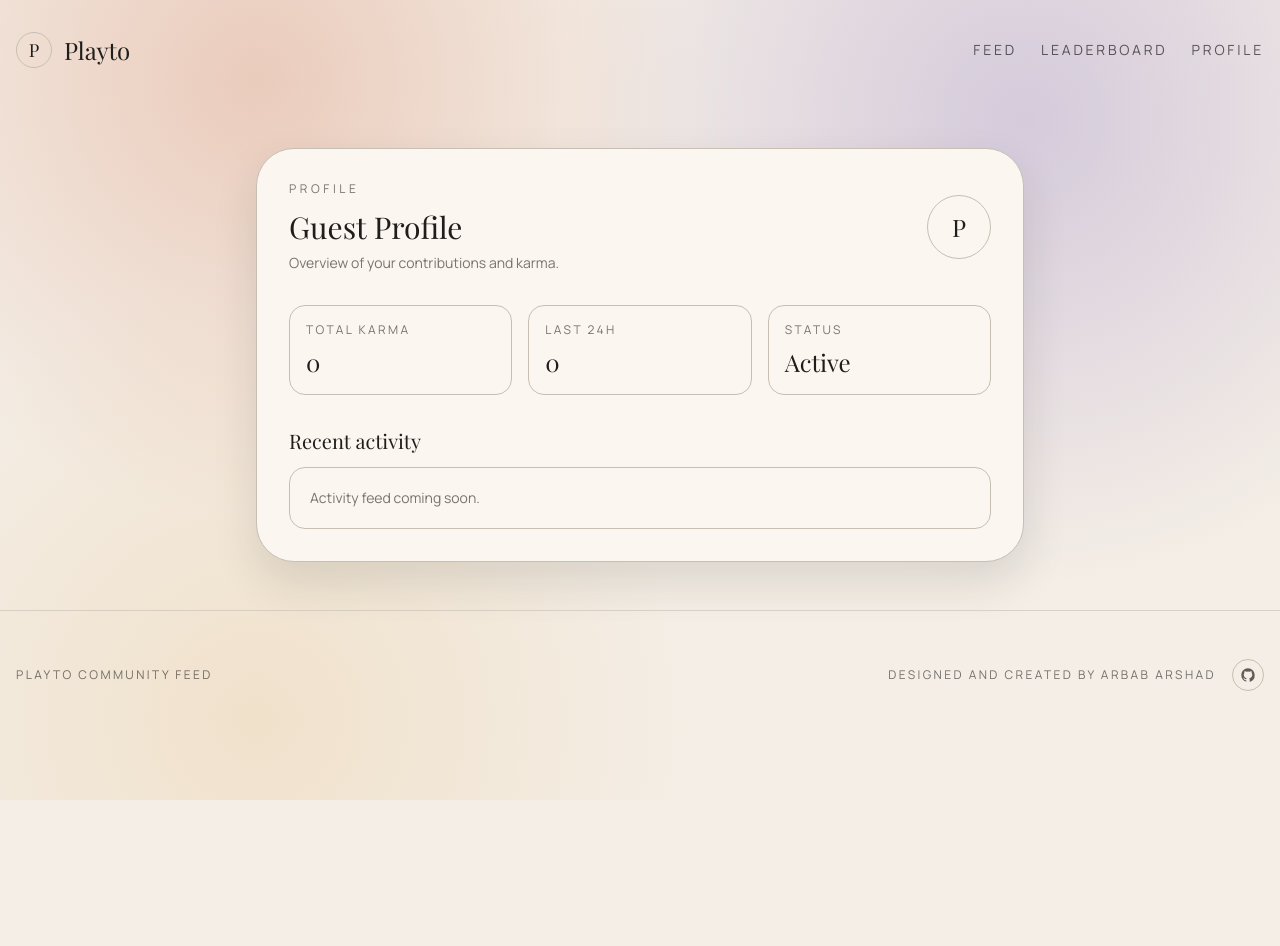
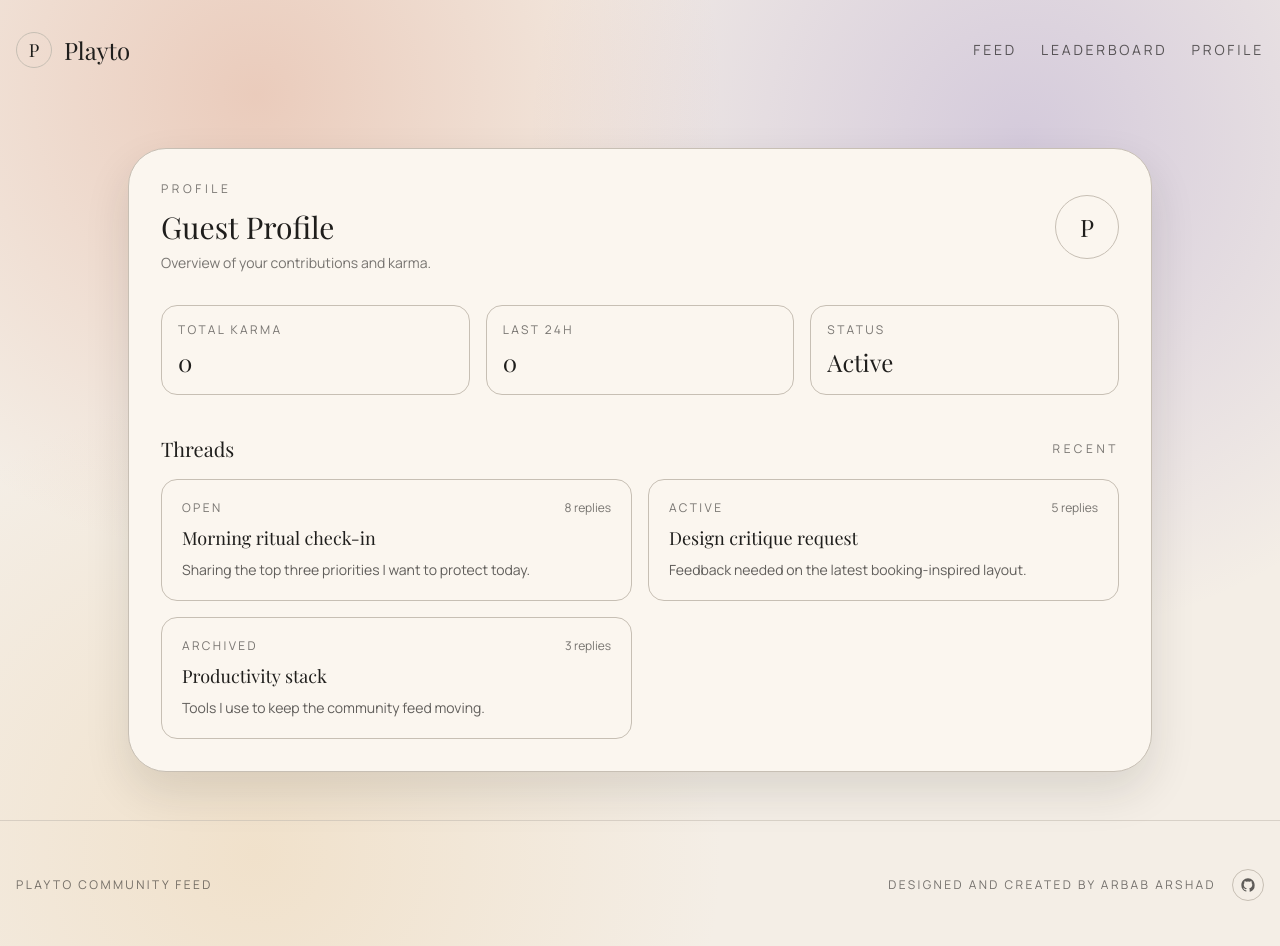
Before and after one commit to Arbab-ofc/Playto, a React (Vite) app in the folder frontend/: page /profile in a window 1280 px wide. Shown: the top 946 px of the page. Before the commit the page ends 800 px from the top, so only its background shows below. Built offline with nearby package versions, Linux system fonts and the light colour scheme; no server answers.

Commit message:
feat: add threads section to profile

```diff
--- a/frontend/src/pages/Profile.jsx
+++ b/frontend/src/pages/Profile.jsx
@@ -1,6 +1,30 @@
 import { useAuth } from '../hooks/useAuth';
 import { Header } from '../components/layout/Header';
 import { Footer } from '../components/layout/Footer';
+
+const THREADS = [
+  {
+    id: 1,
+    title: 'Morning ritual check-in',
+    snippet: 'Sharing the top three priorities I want to protect today.',
+    replies: 8,
+    status: 'Open'
+  },
+  {
+    id: 2,
+    title: 'Design critique request',
+    snippet: 'Feedback needed on the latest booking-inspired layout.',
+    replies: 5,
+    status: 'Active'
+  },
+  {
+    id: 3,
+    title: 'Productivity stack',
+    snippet: 'Tools I use to keep the community feed moving.',
+    replies: 3,
+    status: 'Archived'
+  }
+];
 
 export const Profile = () => {
   const { user } = useAuth();
@@ -9,8 +33,8 @@ export const Profile = () => {
     <div className="min-h-screen canvas-bg text-ink">
       <Header />
       <div className="container mx-auto px-4 py-12">
-        <div className="phone-frame p-8 max-w-3xl mx-auto">
-          <div className="flex items-center justify-between">
+        <div className="phone-frame p-8 max-w-5xl mx-auto">
+          <div className="flex flex-col md:flex-row md:items-center md:justify-between gap-6">
             <div>
               <p className="text-xs uppercase tracking-[0.3em] text-ink/60">Profile</p>
               <h1 className="font-display text-3xl mt-3">{user?.username || 'Guest'} Profile</h1>
@@ -36,10 +60,22 @@ export const Profile = () => {
             </div>
           </div>
 
-          <div className="mt-8">
-            <h2 className="font-display text-xl mb-3">Recent activity</h2>
-            <div className="border border-line rounded-2xl p-5 bg-cream text-sm text-ink/60">
-              Activity feed coming soon.
+          <div className="mt-10">
+            <div className="flex items-center justify-between mb-4">
+              <h2 className="font-display text-xl">Threads</h2>
+              <p className="text-xs uppercase tracking-[0.3em] text-ink/60">Recent</p>
+            </div>
+            <div className="grid grid-cols-1 lg:grid-cols-2 gap-4">
+              {THREADS.map((thread) => (
+                <div key={thread.id} className="border border-line rounded-2xl p-5 bg-cream">
+                  <div className="flex items-center justify-between mb-2">
+                    <p className="text-xs uppercase tracking-[0.2em] text-ink/60">{thread.status}</p>
+                    <span className="text-xs text-ink/60">{thread.replies} replies</span>
+                  </div>
+                  <h3 className="font-display text-lg mb-2">{thread.title}</h3>
+                  <p className="text-sm text-ink/70">{thread.snippet}</p>
+                </div>
+              ))}
             </div>
           </div>
         </div>
```
